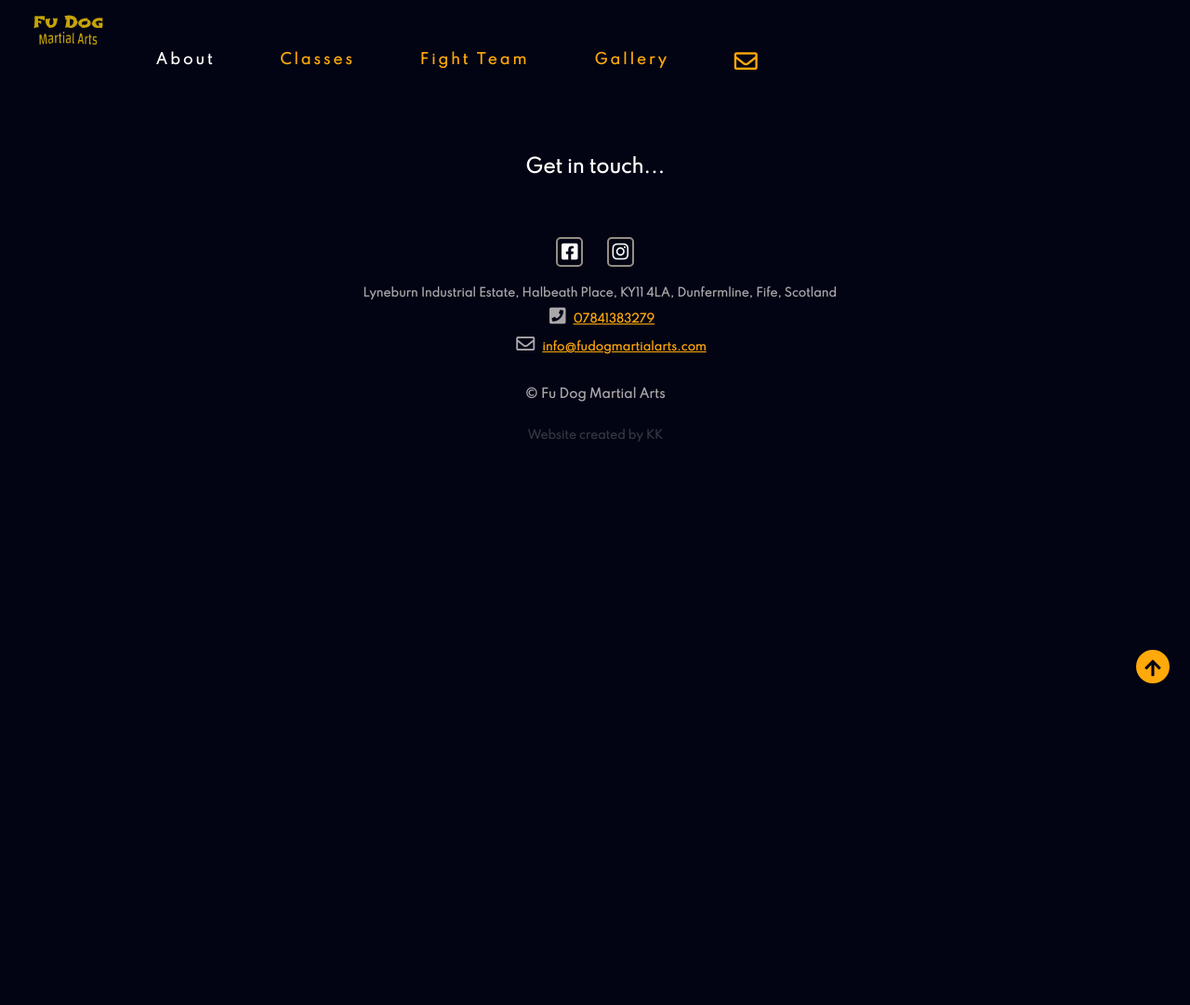
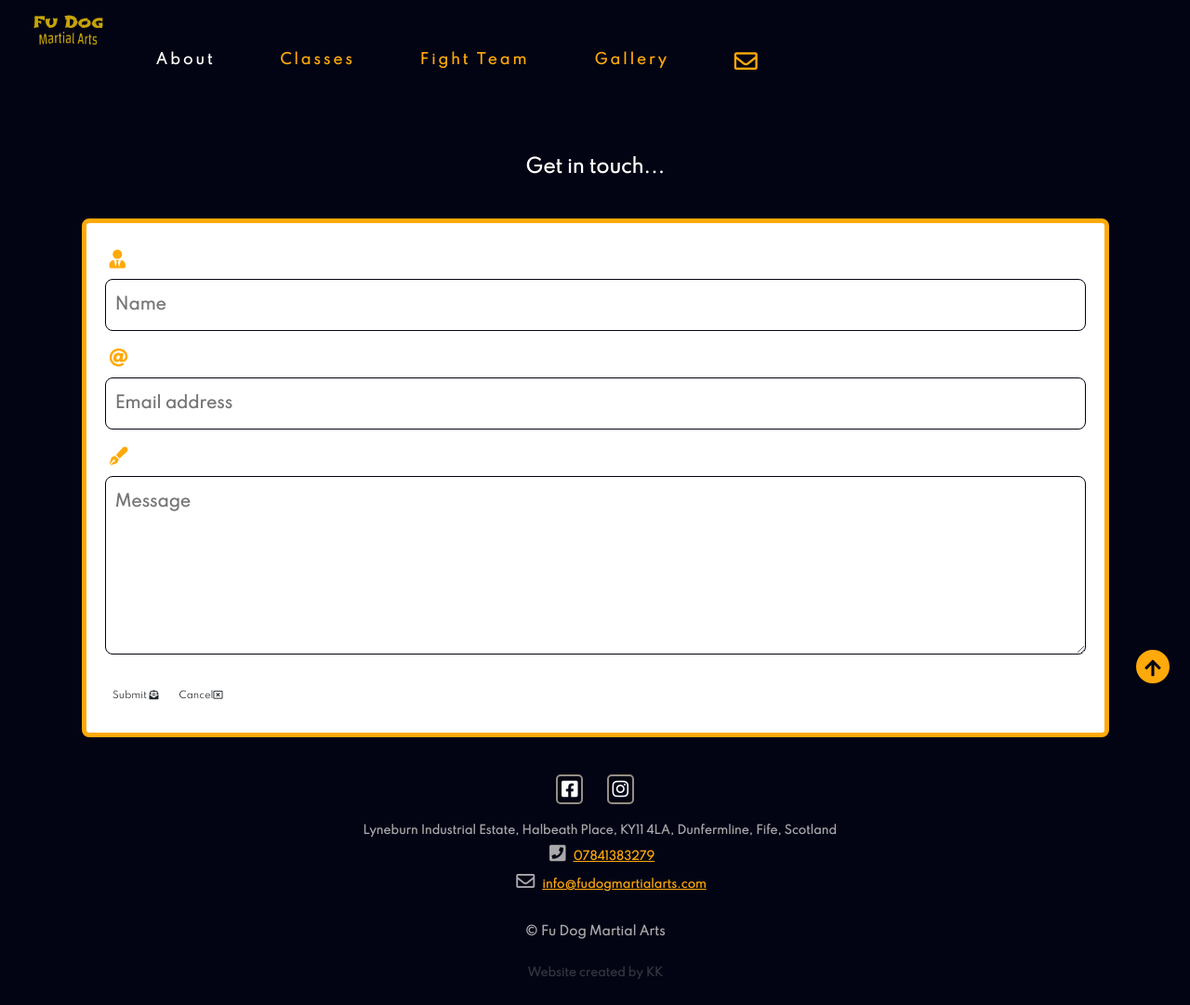
Before and after one commit to KrisK1978/fudogmartialarts1, a Flask app: page /contact in a window 1280 px wide. Shown: the whole page at 93% size. Before the commit the page ends 735 px from the top, so only its background shows below. Run offline with Flask 2, Linux system fonts and the light colour scheme.

Commit message:
Added contact form content i.e.label and imput

```diff
--- a/static/css/style.css
+++ b/static/css/style.css
@@ -23,6 +23,102 @@ body {
     font-size: 2rem;
     font-weight: 700;
 }
+
+
+/* Navbar styling */
+.navbar {
+    position: relative;
+    display: flex;
+    flex-wrap: wrap;
+    align-items: center;
+    justify-content: space-between;
+    padding-top: .5rem;
+    padding-bottom: .5rem;
+    background-color: #020413;
+}
+
+.navbar-expand-lg .navbar-nav .nav-link {
+    padding-right: 2.5rem;
+    padding-left: 2.5rem;
+}
+
+.navbar-nav li {
+    font-size: 1.5rem;;
+    letter-spacing: 0.3rem;
+    margin: 1rem;
+}
+
+a.nav-link {
+    color: #ffa90a;
+}
+
+a.nav-link:hover,
+a.email-icon:hover {
+    color: #FFFFFF;
+    -webkit-transition: all .4s ease-in-out;
+    -o-transition: all .4s ease-in-out;
+    transition: all .4s ease-in-out;
+}
+
+a.nav-link.about {
+    color: #FFFFFF;
+}
+
+a.nav-link.about:hover {
+    color: #ffa90a;
+    -webkit-transition: all .4s ease-in-out;
+    -o-transition: all .4s ease-in-out;
+    transition: all .4s ease-in-out;
+}
+
+a.email-icon {
+    font-size: 2.5rem;
+    color: #ffa90a;
+    cursor: pointer;
+}
+
+/*Styling Contact form*/
+p.contact-form-heading {
+    color: #FFFFFF;
+    font-size: 2rem;
+    font-weight: 900;
+    text-align: center;
+    margin: 3rem;
+}
+
+.contact-form.card-panel {
+    line-height: 2;
+    background-color: #FFFFFF;
+    border: 0.5rem solid #ffa90a;
+    border-radius: 0.8rem;
+    margin: 1rem;
+    padding: 2rem;
+}
+
+input,
+textarea {
+    width: 100%;
+    margin-bottom: 1rem;
+    border-radius: 0.8rem;
+    border: 0.1rem solid #020413;
+    font-weight: bolder;
+}
+
+#name,
+#email,
+#message {
+    font-size: 1.7rem;
+    padding: 1rem;
+}
+
+.fas.fa-user-tie,
+.fas.fa-at,
+.fas.fa-pen-fancy {
+    color: #ffa90a;
+    font-size: 2rem;
+    margin-left: 0.5rem;
+}
+
 
 /*Styling Footer*/
 footer.page-footer {
--- a/templates/components/forms/contact_form.html
+++ b/templates/components/forms/contact_form.html
@@ -7,7 +7,8 @@
                 <p class="contact-form-heading">Get in touch...</p>
             </div>
         </div>
-        <form class="col s12 m8 offset-m2" method="POST" action="{{ url_for('contact') }}">
+        <div class="row">
+            <form  method="POST" action="{{ url_for('contact') }}">
                 <!--Flash messages-->
                 {% with messages = get_flashed_messages() %}
                     {% if messages %}
@@ -18,7 +19,48 @@
                         {% endfor %}
                     {% endif %}
                 {% endwith %}
+                <div class="contact-form card-panel">
+                    <!--Name-->
+                    <div class="row">
+                        <div class="col s12 m12 offset-m2">
+                            <label class="name" for="name"><i class="fas fa-user-tie
+                                prefix"></i></label>
+                            <input id="name" name="name" type="text" placeholder="Name"
+                                class="validate" required>
+                        </div>
+                    </div>
+                     <!--Email address-->
+                    <div class="row">
+                        <div class="col s12 m8 offset-m2">
+                            <label class="email" for="email"> <i class="fas fa-at
+                                prefix"></i></label>
+                            <input id="email" type="text" placeholder="Email address"
+                            class="validate" required>
+                        </div>
+                    </div>
+                    <div class="row">
+                        <div class="col s12 m8 offset-m2 input-field">
+                            <label class="message" for="message"><i class="fas fa-pen-fancy
+                                prefix"></i></label>
+                            <textarea name="message" id="message" placeholder="Message" cols="5"
+                            rows="5"></textarea>
+                        </div>
+                    </div>
+                    <div class="row">
+                        <div class="action-buttons">
+                            <!--Submit button-->
+                            <div class="col s12">
+                                <button type="submit" class="btn">Submit
+                                <i class="fas fa-envelope-open-text right"></i></button>
+                            <!--Cancel button -->
+                                <a href="{{ url_for('about') }}" class="btn">
+                                Cancel<i class="far fa-window-close right"></i></a>
+                            </div>
+                        </div>
+                    </div>
+                </div>
             </form>
+        </div>
     </div>
 
 {% endblock %}
```
Also changed, not shown: other parts of static/css/style.css (+0 -62 lines), static/media/images/contact-box.png (added). Lines whose indentation alone changed are shown as unchanged.
